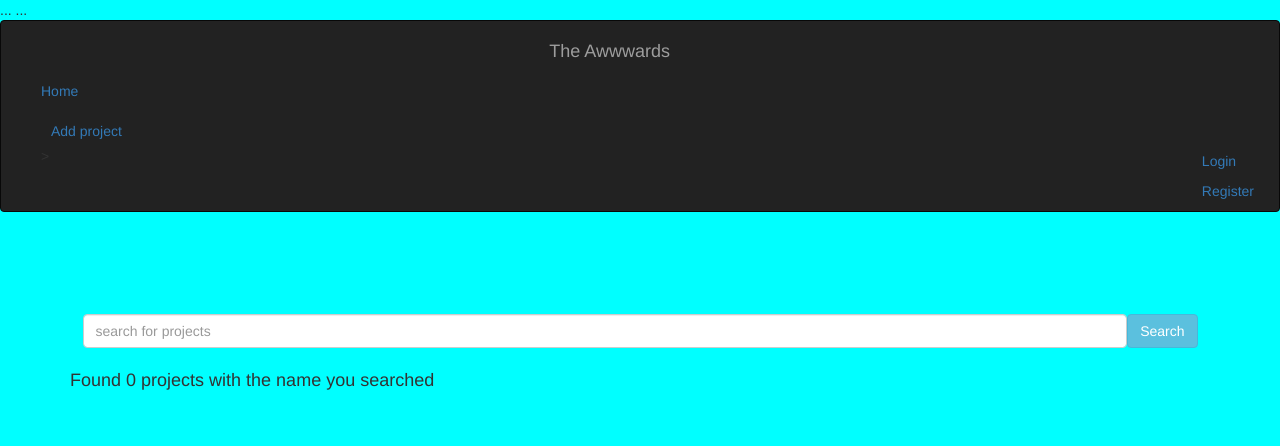
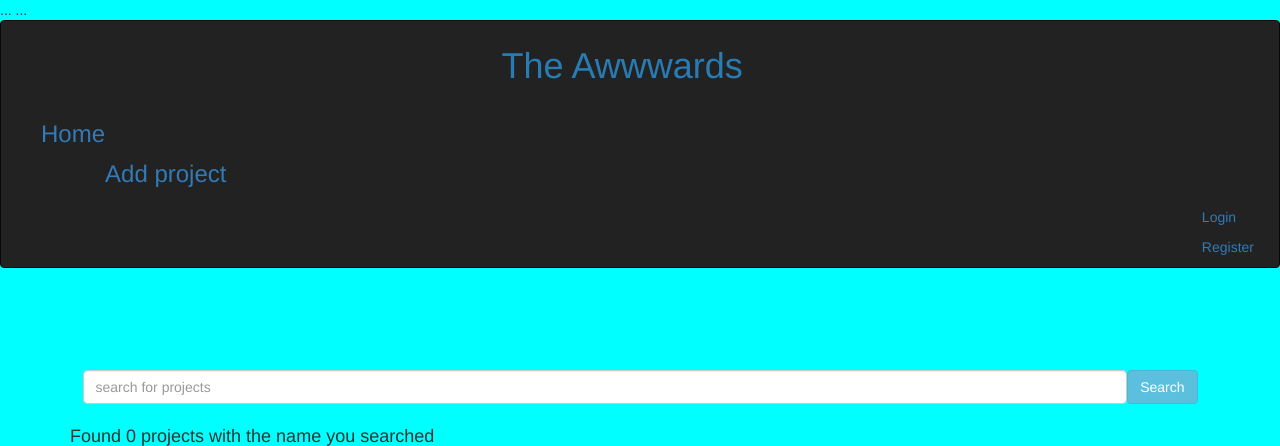
Before and after one commit to Carolwanzuu/The_Awwward, a Django app: page /search/ in a window 1280 px wide. Shown: the top 446 px of the page. Run offline with Django 3.2, Linux system fonts and the light colour scheme; some libraries are stand-ins or nearby versions.

Commit message:
updating the navbar

```diff
--- a/projects/templates/navbar.html
+++ b/projects/templates/navbar.html
@@ -9,7 +9,7 @@
   <nav class="navbar navbar-inverse">
     <div class="container-fluid">
       <div class="navbar-header">
-        <a class="navbar-brand" href="{% url 'profile' %}">The Awwwards</a>
+        <a class="text-white bg-dark" href="{% url 'profile' %}"><h1>The Awwwards</h1></a>
       </div>
       <!-- Adding a search form  -->
       <button class="navbar-toggler" type="button" data-toggle="collapse" data-target="#navbarToggle"
@@ -17,32 +17,24 @@
         <span class="navbar-toggler-icon"></span>
       </button>
       <div class="collapse navbar-collapse" id="navbarToggle">
-        <div class="navbar-nav mr-auto">
-          <a class="nav-item nav-link" href="{% url 'welcome' %}">Home</a>
+        <div class="navbar-nav mr-auto"><h3>
+          <a class="nav-item nav-link" href="{% url 'welcome' %}">Home</a></h3>
         </div>
         <br>
         <br>
-        <div class="nav-item">
-          <a class="nav-link" href="{%url 'newProject' %}">Add project</a>
+        <div class="nav-item"><h3>
+          <a class="nav-link" href="{%url 'newProject' %}">Add project</a></h3>
         </div>
-        <ul class="navbar-nav ml-auto nav-flex-icons">
-          <li class="nav-item">
-            {% csrf_token %}
-            <form class="form-inline" action="">
-             >
-            </form>
-          </li>
-          <br>
-          <br>
-          </ul>
+
 
         <!-- Navbar Right Side -->
 
           <ul class="navbar-nav navbar-right">
 
           {% if user.is_authenticated %}
-          <a class="nav-item nav-link" href="{% url 'profile' %}">Profile</a>
-          <a class="nav-item nav-link" href="{% url 'logout' %}">Log Out</a>
+          <h3><a class="nav-item nav-link" href="{% url 'profile' %}">Profile</a></h3>
+          <h3><a class="nav-item nav-link" href="{% url 'search' %}">Search Projects</a></h3>
+          <h3><a class="nav-item nav-link" href="{% url 'logout' %}">Log Out</a></h3>
           {% else %}
           <a class="nav-item nav-link" href="{% url 'login' %}">Login</a>
           <a class="nav-item nav-link" href="{% url 'registration' %}">Register</a>
--- a/projects/templates/profile.html
+++ b/projects/templates/profile.html
@@ -17,6 +17,8 @@
             <a href="{% url 'editprofile' %}">
                 <button class="btn btn-primary text-center">Edit Profile</button>
             </a>
+
+
         </div>
         <div class="col-md-3">
 
--- a/projects/templates/results.html
+++ b/projects/templates/results.html
@@ -6,7 +6,7 @@
             <form>
                 <div class="card-body row no-gutters align-items-center">
                     <div class="col">
-                        <input type="search" name="item_name" placeholder="search for projects"
+                        <input type="search" name="title" placeholder="search for projects"
                             class="form-control form-control-borderless">
                     </div>
                     <div class="col-auto">
@@ -25,10 +25,11 @@
     <div class="row">
         {% if results %}
         <h5>Found {{results.count}} projects</h5>
+        <p>{{project.title}}</p>
         <div class="templates display">
 
 
-            {% for post in results %}
+            {% for project in projects %}
             <div class="col-md-4 mb-4">
                 <div class="card">
                     <div class="view overlay">
@@ -42,7 +43,7 @@
                         <h4 class="card-title"><a href="{% url 'projects' projects.title %}">{{post.title|title}}</a> <a
                                 class="btn btn-sm btn-outline-info" href="{{ projects.projectUrl }}" > View</a></h4>
                         <hr>
-                        <p class="card-text "><img src="{{project.user.profile.profilePic.url}}"
+                        <p class="card-text "><img src="{{projects.user.profile.profilePic.url}}"
                                                    class="nav-img mr-2"
                                                    alt="">
                             By {{projects.user.username|title}} <span style="float:right">{{projects.datecreated|date}}</span>
```
